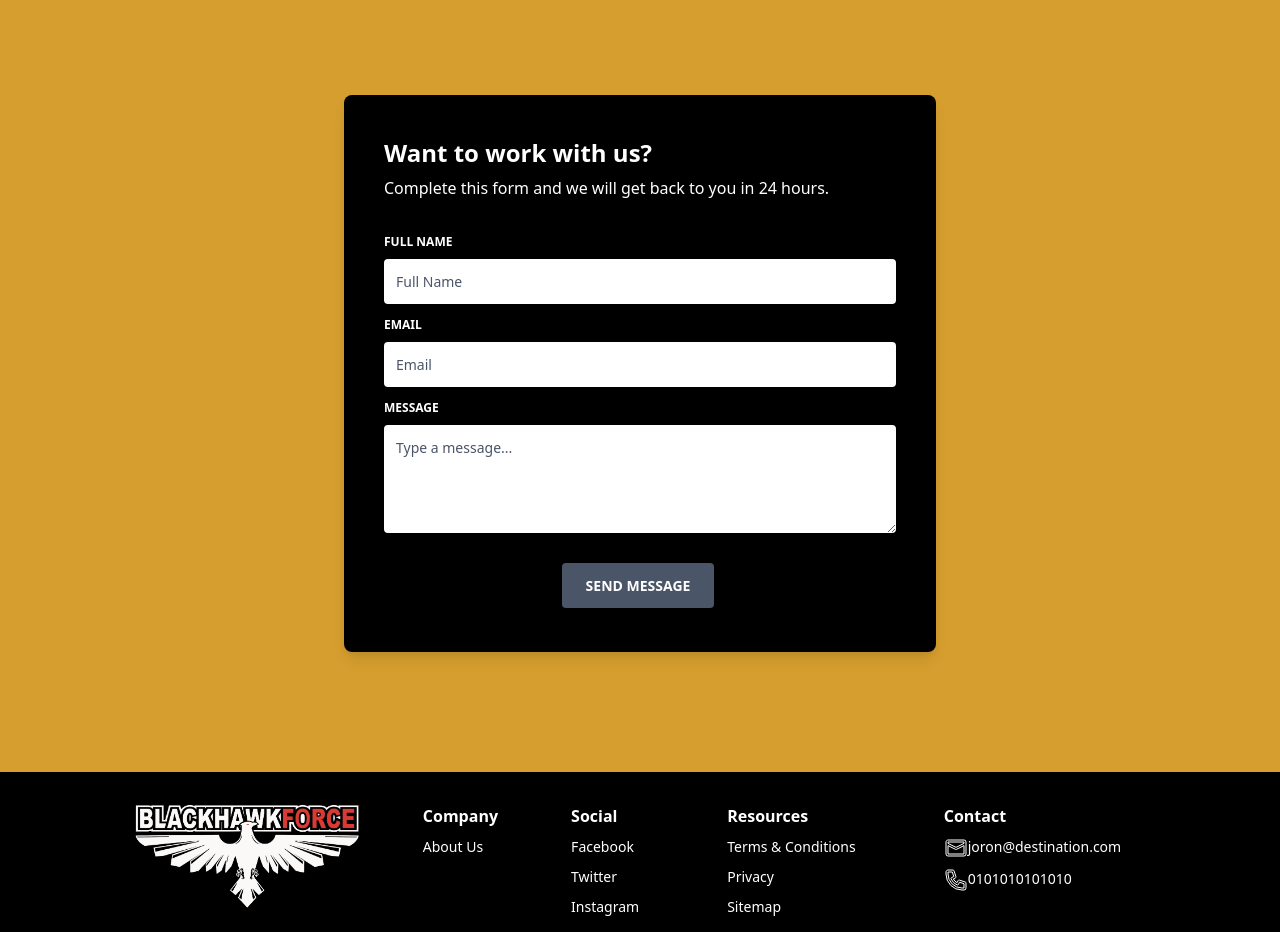
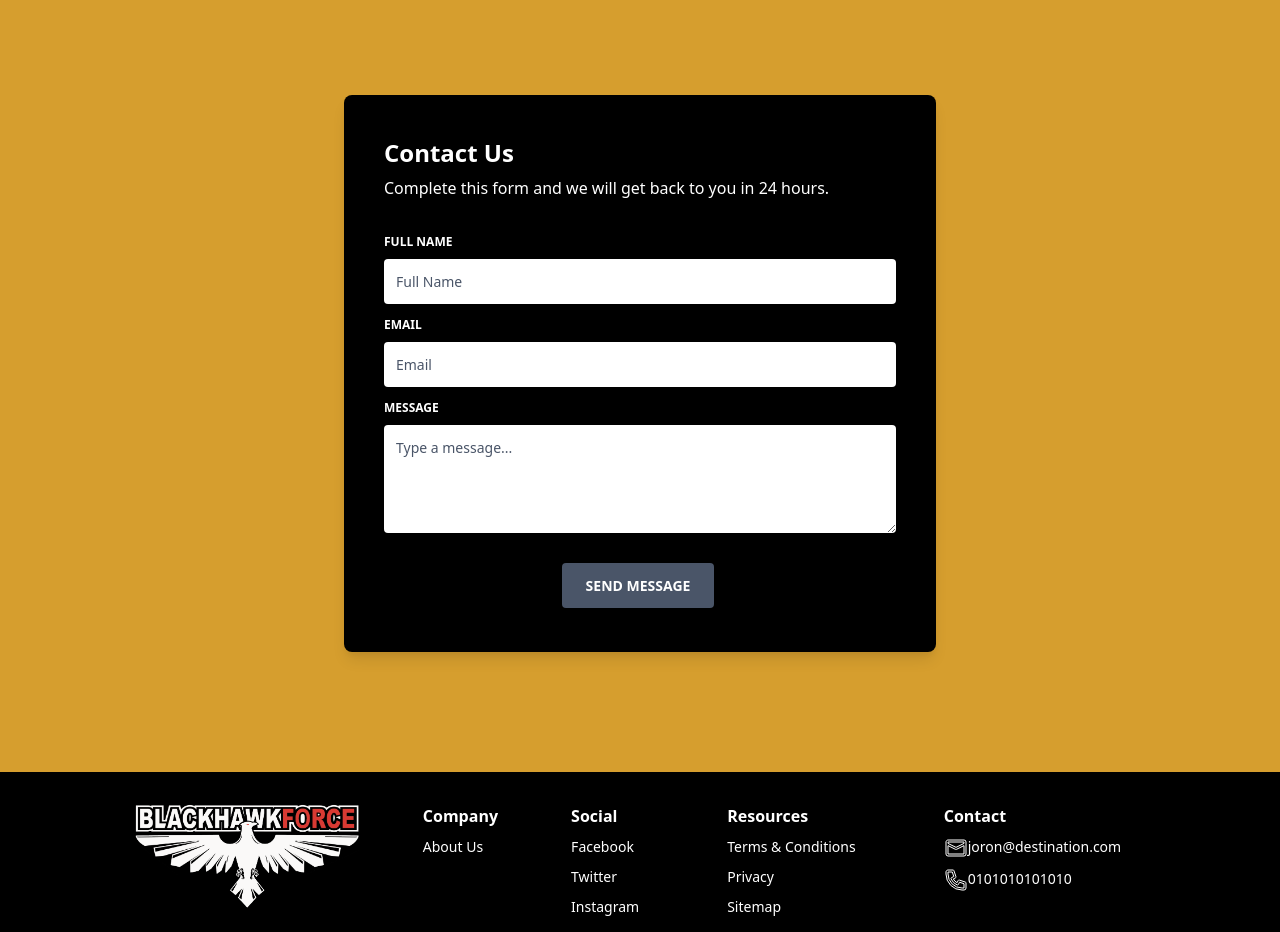
Before and after one commit to aaronmyatt/blackhawkforce, a Nuxt app: page / in a window 1280 px wide. Shown: the part 3820-4752 px from the top of the page. Built offline with nearby package versions, Linux system fonts and the light colour scheme.

Commit message:
renames contact us header

```diff
--- a/components/sections/ContactUs.vue
+++ b/components/sections/ContactUs.vue
@@ -28,7 +28,7 @@
             >
               <div class="flex-auto p-5 lg:p-10">
                 <h4 class="text-2xl font-semibold text-white">
-                  Want to work with us?
+                  Contact Us
                 </h4>
                 <p class="leading-relaxed mt-1 mb-4 text-white">
                   Complete this form and we will get back to you in 24 hours.
```
